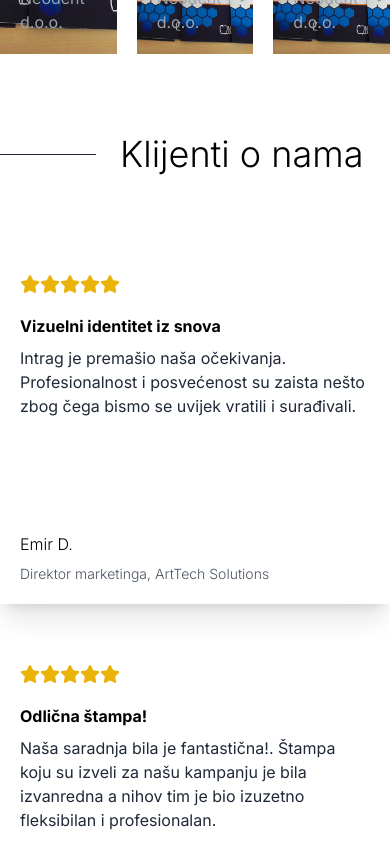
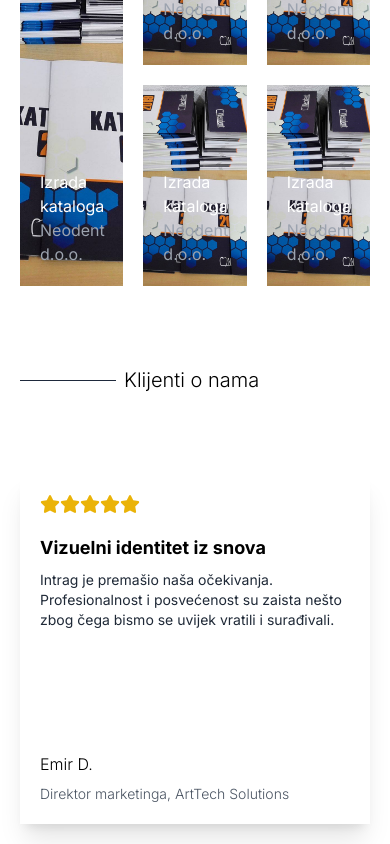
Before and after one commit to DenisKantic/Intrag_NextJS_collab, a Next.js app: page / in a window 390 px wide. Shown: the part 4020-4864 px from the top of the page. Built offline with nearby package versions, Linux system fonts and the light colour scheme.

Commit message:
finished responsive for clients component

```diff
--- a/app/components/Clients.jsx
+++ b/app/components/Clients.jsx
@@ -6,16 +6,16 @@
 const Clients = () => {
   return (
     <div
-    className='min-h-[50vh] w-full pb-20'>
-          <div className='flex items-center mb-20'>
-            <span className='w-24 mr-6 block h-px bg-slate-800'></span>
-            <h2 className='text-4xl font-light'>Klijenti o nama</h2>
+    className='min-h-[50vh] w-full pb-10'>
+          <div className='flex items-center mb-20 w-full'>
+            <span className='w-24 xxs:mr-2 md:mr-6 block h-px bg-slate-800'></span>
+            <h2 className='font-light xxs:text-xl md:text-4xl'>Klijenti o nama</h2>
         </div>
 
         {/* Card item, map function from projectsData.js file */}
 
-        <div className='grid gap-10 grid-cols-auto min-h-[30vh]
-                        xxs:grid-rows-3 md:grid-cols-3'>
+        <div className='grid gap-10
+                        xxs:grid-rows-3 xxs:grid-rows-auto md:grid-rows-none lg:grid-cols-3 lg:grid-cols-auto'>
             {data.map((item,index)=>(
                 <div key={index} className='flex flex-col p-5 bg-white shadow-xl min-h-[350px]'>
                     <span className='flex text-xl text-yellow-500'>
--- a/app/components/Home.jsx
+++ b/app/components/Home.jsx
@@ -8,7 +8,7 @@
 
 const HomePage = () => {
   return (
-    <div className='xxs:p-5 md:p-0 md:px-20 lg:px-40 overflow-hidden'>
+    <div className='xxs:p-5 md:px-10 xxl:px-40 overflow-hidden'>
       <Header />
       <OurStory />
       <WhatWeDo />
--- a/app/page.js
+++ b/app/page.js
@@ -1,4 +1,5 @@
 import HomePage from "./components/Home";
+
 export default function Home() {
   return (
      <HomePage/>
--- a/tailwind.config.js
+++ b/tailwind.config.js
@@ -1,14 +1,19 @@
 /** @type {import('tailwindcss').Config} */
 module.exports = {
   content: [
-    './pages/**/*.{js,jsx}',
-    './components/**/*.{js,jsx}',
-    './app/**/*.{js,jsx}',
-    './src/**/*.{js,jsx}',
+    "./app/**/*.{js,ts,jsx,tsx,mdx}",
+    "./pages/**/*.{js,ts,jsx,tsx,mdx}",
+    "./components/**/*.{js,ts,jsx,tsx,mdx}",
   ],
-  screens:{
-        "xxs": "200px",
-        "md": "600px",
-        "lg":"900px"
-  }
+  theme: {
+    screens:{
+      "xxs": "200px",
+      "sm": "499px",
+      "md": "500px",
+      "lg": "1000px",
+      "xxl": "1200px"
+    },
+    extend: {},
+  },
+  plugins: [],
 }
```
